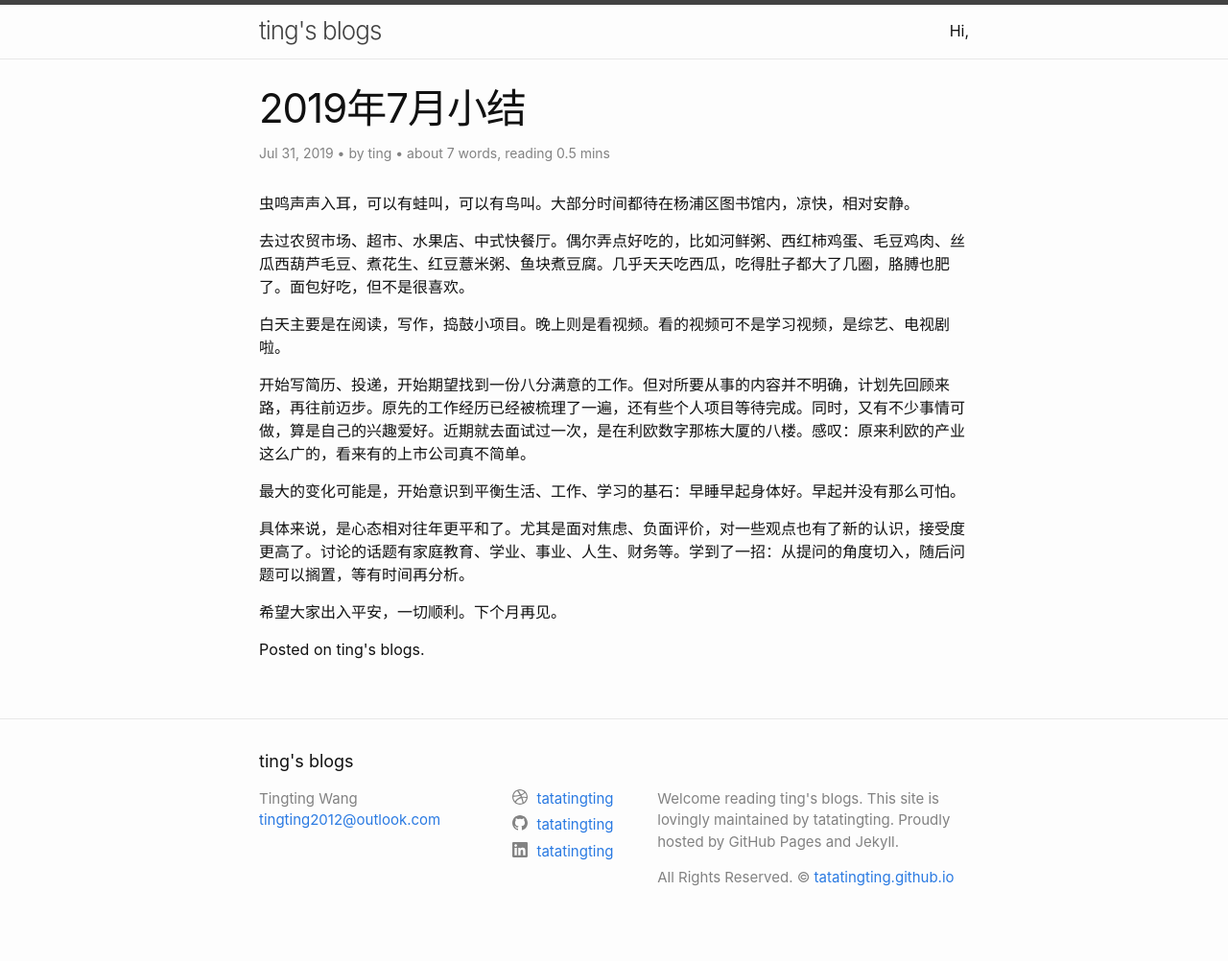
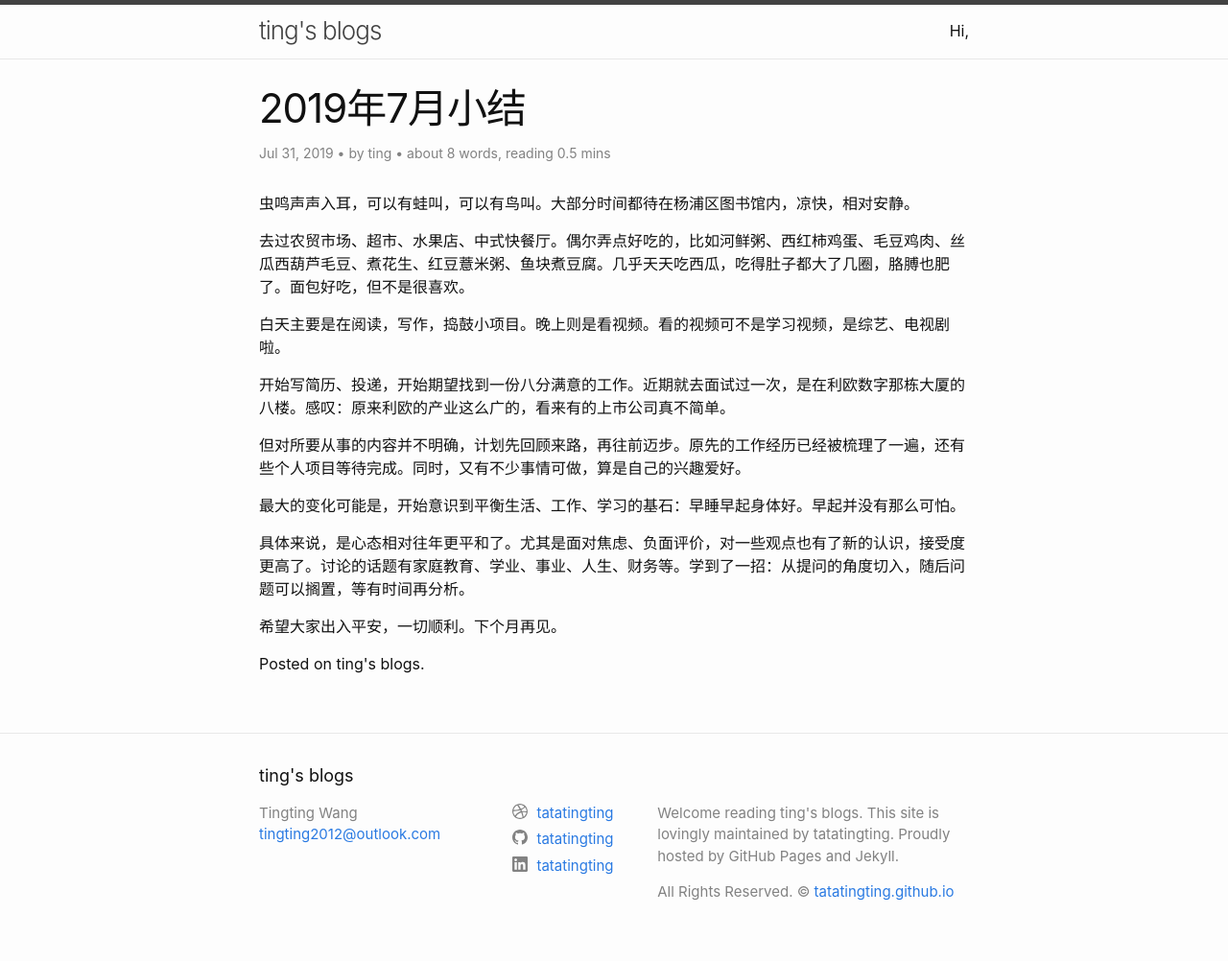
Before and after one commit to tatatingting/dev.github.io, a Jekyll site: the page built from _posts/2019-07-31-229.md, in a window 1280 px wide. Shown: the whole page at 96% size. Built offline with Jekyll 4.4.1, drawn with Linux system fonts in a browser that asks for light colours; comment, search, counter and statistics services are not loaded.

Commit message:
add 201907 fix

```diff
--- a/_posts/2019-07-31-229.md
+++ b/_posts/2019-07-31-229.md
@@ -1,5 +1,6 @@
 ---
 title: "2019年7月小结"
+
 ---
 
 虫鸣声声入耳，可以有蛙叫，可以有鸟叫。大部分时间都待在杨浦区图书馆内，凉快，相对安静。
@@ -8,7 +9,9 @@ title: "2019年7月小结"
 
 白天主要是在阅读，写作，捣鼓小项目。晚上则是看视频。看的视频可不是学习视频，是综艺、电视剧啦。
 
-开始写简历、投递，开始期望找到一份八分满意的工作。但对所要从事的内容并不明确，计划先回顾来路，再往前迈步。原先的工作经历已经被梳理了一遍，还有些个人项目等待完成。同时，又有不少事情可做，算是自己的兴趣爱好。近期就去面试过一次，是在利欧数字那栋大厦的八楼。感叹：原来利欧的产业这么广的，看来有的上市公司真不简单。
+开始写简历、投递，开始期望找到一份八分满意的工作。近期就去面试过一次，是在利欧数字那栋大厦的八楼。感叹：原来利欧的产业这么广的，看来有的上市公司真不简单。
+
+但对所要从事的内容并不明确，计划先回顾来路，再往前迈步。原先的工作经历已经被梳理了一遍，还有些个人项目等待完成。同时，又有不少事情可做，算是自己的兴趣爱好。
 
 最大的变化可能是，开始意识到平衡生活、工作、学习的基石：早睡早起身体好。早起并没有那么可怕。
 
```
